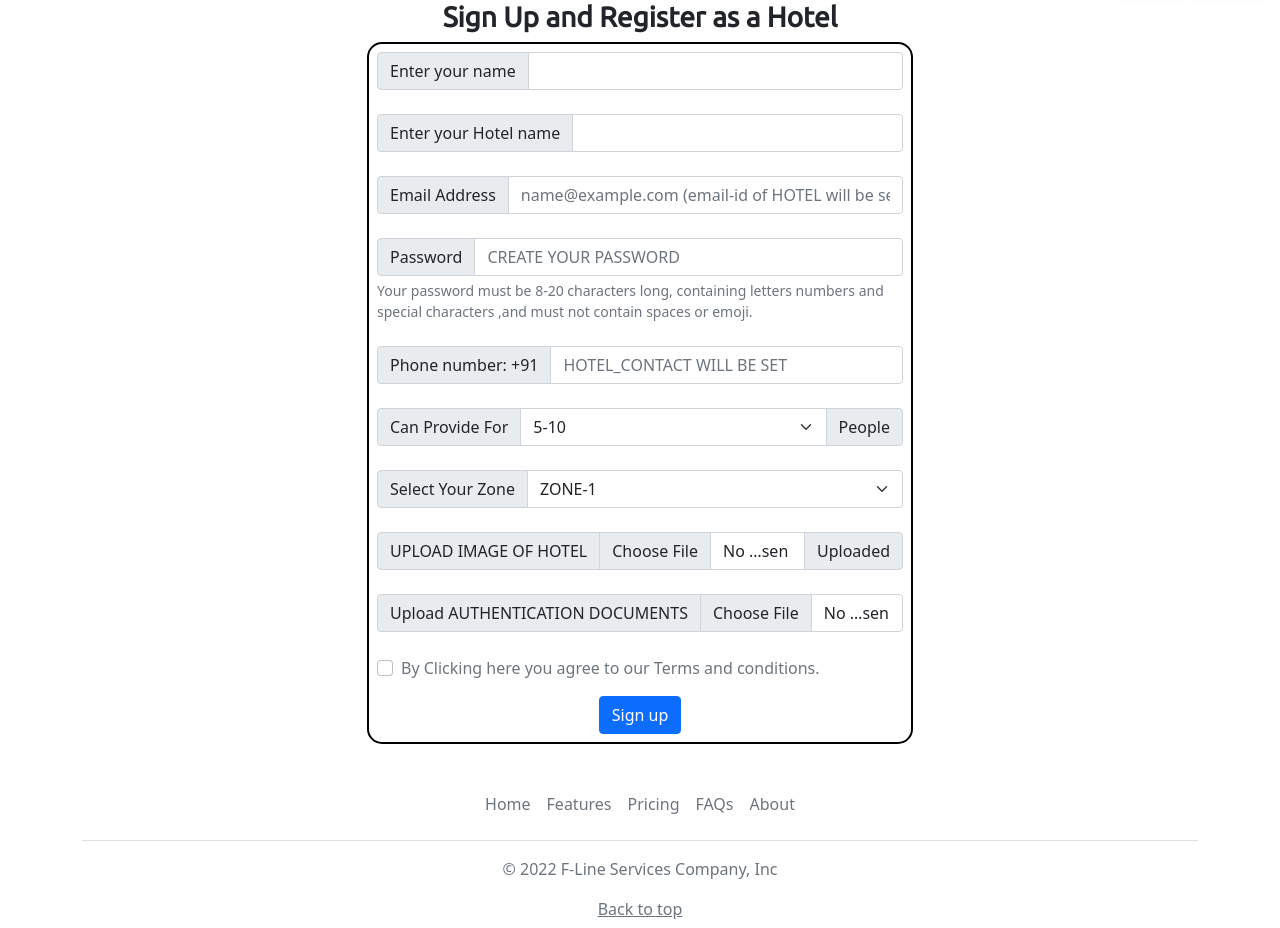
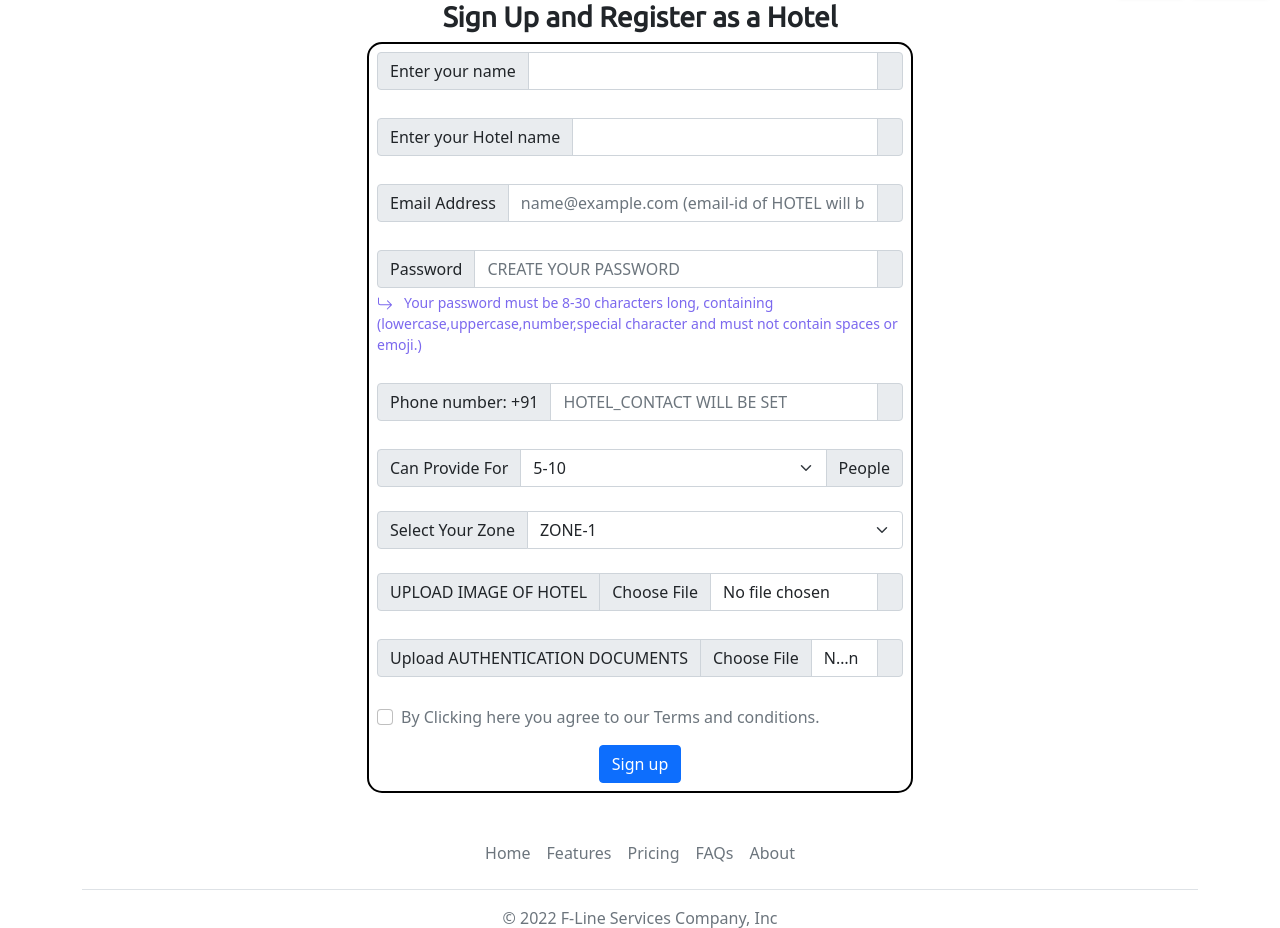
Before and after one commit to 1805124/FLine_DEMO, a Django app: page /hotelSignUp.html in a window 1280 px wide. Shown: the part 58-986 px from the top of the page. Run offline with Django 4.2, Linux system fonts and the light colour scheme.

Commit message:
hotel signup form working properly complete

```diff
--- a/static/JS/hotelSignup.js
+++ b/static/JS/hotelSignup.js
@@ -27,6 +27,9 @@ const invalidIcon = `
 const nameErrorMsg = `Name should contain min. 5 characters and max. 30 characters.
 `;
 
+const hotelNameErrorMsg = `Hotel Name should contain min. 5 characters and max. 30 characters.
+`;
+
 const validMsg = `Looks Good!
 `;
 
@@ -41,6 +44,9 @@ const passwordErrorMsg = `Please Enter a valid Password.
 `;
 
 const uploadErrorMsg = `Please Upload a .png File.
+`;
+
+const docUploadErrorMsg =`Please Upload .pdf File.
 `;
 
 
@@ -101,3 +107,168 @@ username.addEventListener('input',function (e) {
     }
     }
 })
+
+
+const hotelName = document.forms["myForm"]["NAME_HOTEL"];
+hotelName.addEventListener('input',function (e) {
+    console.log(e.target.name)
+    let target = e.target.name;
+    if (target == "HOTEL"){
+        var hotelName = document.forms["myForm"]["NAME_HOTEL"].value;
+    if((hotelName.length<=4)||(hotelName.length>30)){
+        setError("hotelNameMsg",hotelNameErrorMsg);
+        setError("hotelIcon",invalidIcon)
+        document.getElementById("hotelIcon").classList.add("invalidIcon")
+        document.getElementById("hotelIcon").classList.remove("validIcon")
+        document.getElementById("hotelNameMsg").classList.add("errorMsg")
+        document.getElementById("hotelNameMsg").classList.remove("validMsg")
+    }
+    else{
+        setValid("hotelNameMsg",validMsg)
+        setValid("hotelIcon",validIcon)
+        document.getElementById("hotelIcon").classList.add("validIcon")
+        document.getElementById("hotelIcon").classList.remove("invalidIcon")
+        document.getElementById("hotelNameMsg").classList.add("validMsg")
+        document.getElementById("hotelNameMsg").classList.remove("errorMsg")
+    }
+    }
+})
+
+const email = document.forms["myForm"]["signUpEmail"];
+email.addEventListener('input',function(e){
+    // console.log(e.target.name)
+    let target = e.target.name;
+    if(target=="HOTEL_EMAIL"){
+        var email = document.forms["myForm"]["signUpEmail"].value;
+        const emailFormat =/^\w+@[a-zA-Z_]+?\.[a-zA-Z]{2,3}$/;
+        const emailValid = emailFormat.test(email)
+        if(emailValid == false){
+            setError("emailMsg",emailErrorMsg)
+            setError("emailIcon",invalidIcon)
+            document.getElementById("emailIcon").classList.add("invalidIcon")
+            document.getElementById("emailIcon").classList.remove("validIcon")
+            document.getElementById("emailMsg").classList.add("errorMsg")
+            document.getElementById("emailMsg").classList.remove("validMsg")
+        }
+        else{
+            setValid("emailMsg",validMsg)
+            setValid("emailIcon",validIcon)
+            document.getElementById("emailIcon").classList.add("validIcon")
+            document.getElementById("emailIcon").classList.remove("invalidIcon")
+            document.getElementById("emailMsg").classList.add("validMsg")
+            document.getElementById("emailMsg").classList.remove("errorMsg")
+        }
+    }
+})
+
+//password validation
+const password = document.forms["myForm"]["signUpPassword"]
+password.addEventListener('input', function (e){
+    // console.log(e.target.name)
+    let target = e.target.name;
+    if(target=="password1"){
+        var password = document.forms["myForm"]["signUpPassword"].value;
+        const passwordFormat =/^(?=.*?[A-Z])(?=.*?[a-z])(?=.*?[0-9])(?=.*?[#?!@$%^&*-]).{8,30}$/;
+        const passwordValid = passwordFormat.test(password)
+        if(passwordValid == false){
+            setError("passwordMsg",passwordErrorMsg)
+            setError("passwordIcon",invalidIcon)
+            document.getElementById("passwordIcon").classList.add("invalidIcon")
+            document.getElementById("passwordIcon").classList.remove("validIcon")
+            document.getElementById("passwordMsg").classList.add("errorMsg")
+            document.getElementById("passwordMsg").classList.remove("validMsg")
+        }
+        else{
+            setValid("passwordMsg",validMsg)
+            setValid("passwordIcon",validIcon)
+            document.getElementById("passwordIcon").classList.add("validIcon")
+            document.getElementById("passwordIcon").classList.remove("invalidIcon")
+            document.getElementById("passwordMsg").classList.add("validMsg")
+            document.getElementById("passwordMsg").classList.remove("errorMsg")
+        }
+    }
+})
+
+
+//contact number validation
+const contactNumber = document.forms["myForm"]["hotel_contact"];
+contactNumber.addEventListener('input',function (e){
+    console.log(e.target.name)
+    let target = e.target.name;
+    if (target=="hotel_phone"){
+        var contactNumber = document.forms["myForm"]["hotel_contact"].value;
+        if(contactNumber.length!=10){
+            setError("contactNumberMsg",contactNumberErrorMsg)
+            setError("contactIcon",invalidIcon)
+            document.getElementById("contactIcon").classList.add("invalidIcon")
+            document.getElementById("contactIcon").classList.remove("validIcon")
+            document.getElementById("contactNumberMsg").classList.add("errorMsg")
+            document.getElementById("contactNumberMsg").classList.remove("validMsg")
+        }
+        else{
+            setValid("contactNumberMsg",validMsg)
+            setValid("contactIcon",validIcon)
+            document.getElementById("contactIcon").classList.add("validIcon")
+            document.getElementById("contactIcon").classList.remove("invalidIcon")
+            document.getElementById("contactNumberMsg").classList.add("validMsg")
+            document.getElementById("contactNumberMsg").classList.remove("errorMsg")
+        }
+
+    }
+})
+
+//upload validation
+const upload = document.forms["myForm"]["UploadedImage1"];
+upload.addEventListener('input',function (e){
+    // console.log(e.target.name)
+    let target = e.target.name;
+    if(target=="UploadedImage"){
+        var upload = document.forms["myForm"]["UploadedImage1"].value;
+        var uploadFormat =/\.(png)$/;
+        uploadValid = uploadFormat.test(upload);
+        if(uploadValid == false){
+            setError("uploadMsg",uploadErrorMsg)
+            setError("uploadIcon",invalidIcon)
+            document.getElementById("uploadIcon").classList.add("invalidIcon")
+            document.getElementById("uploadIcon").classList.remove("validIcon")
+            document.getElementById("uploadMsg").classList.add("errorMsg")
+            document.getElementById("uploadMsg").classList.remove("validMsg")
+        }
+        else{
+            setValid("uploadMsg",validMsg)
+            setValid("uploadIcon",validIcon)
+            document.getElementById("uploadIcon").classList.add("validIcon")
+            document.getElementById("uploadIcon").classList.remove("invalidIcon")
+            document.getElementById("uploadMsg").classList.add("validMsg")
+            document.getElementById("uploadMsg").classList.remove("errorMsg")
+        }
+    }
+} )
+
+//document upload validation
+const docUpload = document.forms["myForm"]["UploadedDoc"];
+docUpload.addEventListener('input',function (e){
+    // console.log(e.target.name)
+    let target = e.target.name;
+    if(target=="auth_image"){
+        var upload = document.forms["myForm"]["UploadedDoc"].value;
+        var uploadFormat =/\.(pdf)$/;
+        uploadValid = uploadFormat.test(upload);
+        if(uploadValid == false){
+            setError("docUploadMsg",docUploadErrorMsg)
+            setError("docUploadIcon",invalidIcon)
+            document.getElementById("docUploadIcon").classList.add("invalidIcon")
+            document.getElementById("docUploadIcon").classList.remove("validIcon")
+            document.getElementById("docUploadMsg").classList.add("errorMsg")
+            document.getElementById("docUploadMsg").classList.remove("validMsg")
+        }
+        else{
+            setValid("docUploadMsg",validMsg)
+            setValid("docUploadIcon",validIcon)
+            document.getElementById("docUploadIcon").classList.add("validIcon")
+            document.getElementById("docUploadIcon").classList.remove("invalidIcon")
+            document.getElementById("docUploadMsg").classList.add("validMsg")
+            document.getElementById("docUploadMsg").classList.remove("errorMsg")
+        }
+    }
+} )
--- a/templates/hotelSignUp.html
+++ b/templates/hotelSignUp.html
@@ -181,37 +181,60 @@
             <h3>Sign Up and Register as a Hotel</h3>
         </div>
         <div class="container d-flex justify-content-center align-items-center">
-            <form action='hotelsignup' method="POST" class="F2 innerFormPadding" id="hotelForm" enctype="multipart/form-data" >
+            <form action='hotelsignup' method="POST" class="F2 innerFormPadding" id="hotelForm" name="myForm" enctype="multipart/form-data" >
                 {% csrf_token %}
                 <div class="input-group">
                     <span class="input-group-text">Enter your name</span>
                     <input type="text" aria-label="name" class="form-control" id="requester_name" name="req_name">
+                    <span class="input-group-text" id="nameIcon"></span>
+                </div>
+                <div id="nameMsg" class="form-text formError d-flex justify-content-center align-items-center">
+
                 </div>
                 <br>
 
                 <div class="input-group">
                     <span class="input-group-text">Enter your Hotel name</span>
                     <input type="text" aria-label="name" class="form-control" id="NAME_HOTEL" name="HOTEL">
+                    <span class="input-group-text" id="hotelIcon"></span>
+                </div>
+                <div id="hotelNameMsg" class="form-text formError d-flex justify-content-center align-items-center">
+
                 </div>
                 <br>
 
                 <div class="hotelcontact">
                     <div class="input-group">
                         <span class="input-group-text">Email Address</span>
-                        <input type="email" class="form-control" id="exampleFormControlInput1" placeholder="name@example.com (email-id of HOTEL will be set to same YOU CAN CHANGE IT FROM YOUR ACCOUNT)) " name="HOTEL_EMAIL" >
+                        <input type="email" class="form-control" id="signUpEmail" placeholder="name@example.com (email-id of HOTEL will be set to same YOU CAN CHANGE IT FROM YOUR ACCOUNT)) " name="HOTEL_EMAIL" >
+                        <span class="input-group-text" id="emailIcon"></span>
+                    </div>
+                    <div id="emailMsg" class="form-text formError d-flex justify-content-center align-items-center">
+
                     </div>
                     <br>
                     <div class="input-group">
                         <span class="input-group-text">Password</span>
-                        <input type="password" class="form-control" id="exampleFormControlInput1" placeholder="CREATE YOUR PASSWORD" name="password1">
+                        <input type="password" class="form-control" id="signUpPassword" placeholder="CREATE YOUR PASSWORD" name="password1">
+                        <span class="input-group-text" id="passwordIcon"></span>
                     </div>
-                    <div id="passwordHelpBlock" class="form-text">
-                        Your password must be 8-20 characters long, containing letters numbers and special characters ,and must not contain spaces or emoji.
+                    <div id="" class="form-text formNote" >
+                        <svg xmlns="http://www.w3.org/2000/svg" width="16" height="16" fill="currentColor" class="bi bi-arrow-return-right" viewBox="0 0 16 16">
+                            <path fill-rule="evenodd" d="M1.5 1.5A.5.5 0 0 0 1 2v4.8a2.5 2.5 0 0 0 2.5 2.5h9.793l-3.347 3.346a.5.5 0 0 0 .708.708l4.2-4.2a.5.5 0 0 0 0-.708l-4-4a.5.5 0 0 0-.708.708L13.293 8.3H3.5A1.5 1.5 0 0 1 2 6.8V2a.5.5 0 0 0-.5-.5z"/>
+                        </svg>&nbsp;&nbsp;
+                        Your password must be 8-30 characters long, containing (lowercase,uppercase,number,special character and must not contain spaces or emoji.)
+                    </div>
+                    <div id="passwordMsg" class="form-text formError d-flex justify-content-center align-items-center">
+
                     </div>
                     <br>
                     <div class="input-group">
                         <span class="input-group-text">Phone number: +91</span>
-                        <input type="phone" class="form-control" id="exampleFormControlInput1" placeholder="HOTEL_CONTACT WILL BE SET" maxlength="10" name="hotel_phone">
+                        <input type="number" class="form-control" id="hotel_contact" placeholder="HOTEL_CONTACT WILL BE SET" maxlength="10" name="hotel_phone">
+                        <span class="input-group-text" id="contactIcon"></span>
+                    </div>
+                    <div id="contactNumberMsg" class="form-text formError d-flex justify-content-center align-items-center">
+
                     </div>
                 </div>
                 <br>
@@ -247,13 +270,19 @@
                 <div class="input-group">
                     <span class="input-group-text">UPLOAD IMAGE OF HOTEL</span>
                     <input type="file" class="form-control" id="UploadedImage1" name="UploadedImage">
-                    <label class="input-group-text" for="inputGroupFile02">Uploaded</label>
+                    <span class="input-group-text" id="uploadIcon"></span>
                 </div>
+                <div id="uploadMsg" class="form-text formError d-flex justify-content-center align-items-center">
 
+                </div>
                 <br>
                 <div class="input-group">
                     <span class="input-group-text">Upload AUTHENTICATION DOCUMENTS</span>
-                    <input type="file" class="form-control" id="UploadedImage1" name="auth_image">
+                    <input type="file" class="form-control" id="UploadedDoc" name="auth_image">
+                    <span class="input-group-text" id="docUploadIcon"></span>
+                </div>
+                <div id="docUploadMsg" class="form-text formError d-flex justify-content-center align-items-center">
+
                 </div>
                 <br>
 
@@ -293,5 +322,6 @@
 
 <!-- JS -->
 <script type="text/javascript" src="{% static 'JS/expandCardsUnderline.js' %}"></script>
+<script type="text/javascript" src="{% static 'JS/hotelSignup.js' %}"></script>
 </body>
 </html>
```
